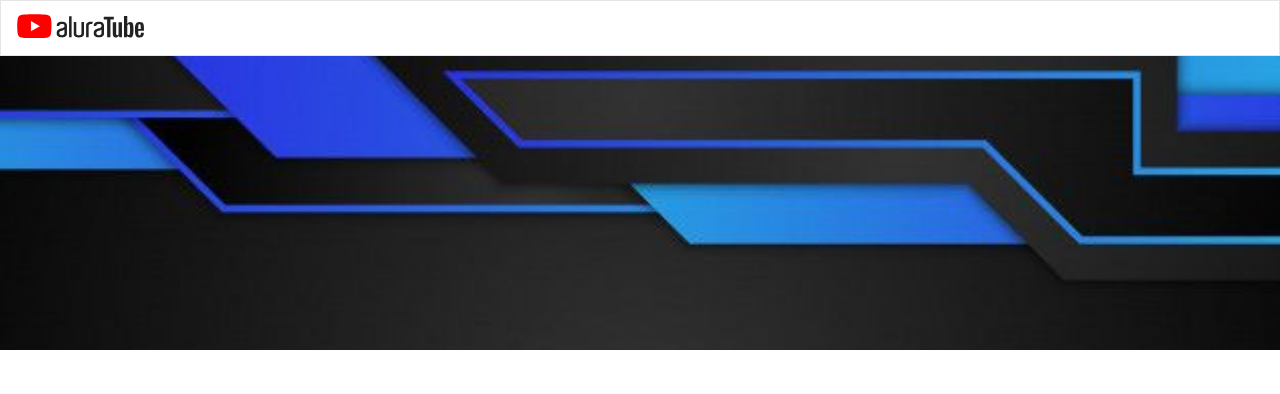
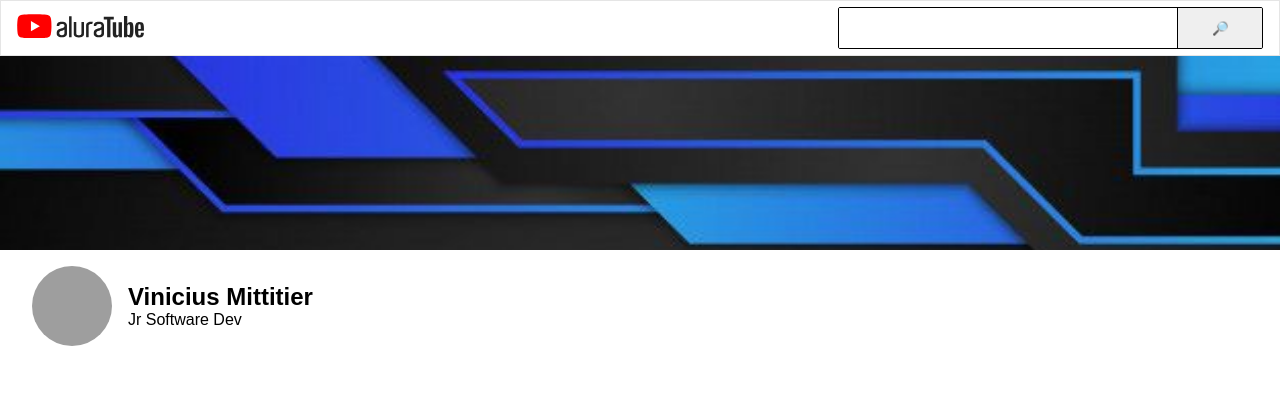
Before and after one commit to vmittitier/aluratube, a Next.js app: page / in a window 1280 px wide. Shown: the top 394 px of the page. Built offline with nearby package versions, Linux system fonts and the light colour scheme; grey boxes are pictures that could not be loaded.

Commit message:
atualizacao search

```diff
--- a/pages/index.js
+++ b/pages/index.js
@@ -1,3 +1,4 @@
+import React from "react";
 import ViniTube from "../ViniTube.json";
 import styled from "styled-components";
 import { CSSReset } from "../src/components/CSSReset";
@@ -10,6 +11,8 @@
         // backgroundColor: "red"
     }
 
+    const [valorDoFiltro, setValorDoFiltro] = React.useState("");
+
     return (
         <>
             <CSSReset />
@@ -19,9 +22,10 @@
                 flex: 1,
                 // backgroundColor: "red",
             }}>
-            <Menu />
+                {/* Prop Drilling */}
+                <Menu valorDoFiltro={valorDoFiltro} setValorDoFiltro={setValorDoFiltro} />
                 <Header />
-            <Timeline playlists={ViniTube.playlists} />
+                <Timeline searchValue={valorDoFiltro} playlists={ViniTube.playlists} />
             </div>
         </>
     );
@@ -36,7 +40,6 @@
             border-radius:50%
         }
         .user-info{
-            margin-top: 50px;
             display: flex;
             align-items: center;
             width: 100%;
@@ -49,7 +52,7 @@
 function Header() {
     return (
         <StyledHeader>
-            <Banner/>
+            <Banner />
             <section className="user-info">
                 <img src={`http://github.com/${ViniTube.github}.png`} />
                 <div>
@@ -61,27 +64,34 @@
     )
 };
 
-function Timeline(props) {
+function Timeline({ searchValue, ...props }) {
     const playlistNames = Object.keys(props.playlists);
 
     return (
         <StyledTimeline>
             {playlistNames.map((playlistName) => {
                 const videos = props.playlists[playlistName];
-                console.log(videos)
+                // console.log(videos)
                 return (
-                    <section>
+                    <section key={playlistName}>
                         <h2>{playlistName}</h2>
                         <div>
-                        {videos.map((video) => {
+                            {videos
+                                .filter((video) => {
+                                    const titleNormalized = video.title.toLowerCase();
+                                    const searchValueNormalized = searchValue.toLowerCase();
+                                    return titleNormalized.includes(searchValueNormalized)
+                                })
+                                .map((video) => {
                                     return (
-                            <a href={video.url}>
+                                        <a key={video.url} href={video.url}>
                                             <img src={video.thumb} />
                                             <span>
                                                 {video.title}
                                             </span>
                                         </a>
-                            )})}
+                                    )
+                                })}
                         </div>
                     </section>
 
--- a/src/components/Banner.js
+++ b/src/components/Banner.js
@@ -6,8 +6,7 @@
     display: flex;
     margin-top: 50px;
     width: 100vw;
-    height: 300px;
-    padding: 6px;
+    height: 200px;
     `;
 
 const Banner = () => {
--- /dev/null
+++ b/src/components/Menu/components/Search.js
@@ -0,0 +1,55 @@
+import React from "react";
+import styled from "styled-components"
+
+const StyledSearch = styled.div`
+  display: flex;
+  flex-direction: row;
+  border: 1px solid ${({ theme }) => theme.borderBase};
+  max-width: 425px;
+  width: 100%;
+  border-radius: 2px;
+  overflow: hidden;
+
+  input {
+    width: 80%;
+    padding: 4px 6px;
+    border: none;
+    outline: none;
+    color: ${({ theme }) => theme.textColorBase};
+    background-color: ${({ theme }) => theme.backgroundBase};
+  }
+  button {
+    flex: 1;
+    cursor: pointer;
+    border: none;
+    background-color: ${({ theme }) => theme.backgroundLevel2};
+    box-shadow: 0 1px 0 rgb(0 0 0 / 10%);
+    border-left: 1px solid ${({ theme }) => theme.borderBase};
+    width: 40px;
+    height: 40px;
+    @media (min-width: 600px) {
+      width: 64px;
+      height: 40px;
+    }
+  }
+`;
+
+// Home
+// Menu
+// Search
+// Informação sempre desce
+
+export default function Search({ valorDoFiltro, setValorDoFiltro }) {
+
+    const valorDaBusca = valorDoFiltro;
+    const setValorDaBusca = setValorDoFiltro;
+
+    return (
+        <StyledSearch>
+            <input type="text" onChange={(e) => setValorDaBusca(e.target.value)} value={valorDaBusca} />
+            <button>
+                🔎
+            </button>
+        </StyledSearch>
+    )
+}
--- a/src/components/Menu.js
+++ b/src/components/Menu/index.js
@@ -1,4 +1,5 @@
 import styled from "styled-components";
+import Search from "./components/Search";
 
 const StyledMenu = styled.header`
   display: flex;
@@ -24,12 +25,13 @@
   }
 `;
 
-export default function Menu() {
+export default function Menu({ valorDoFiltro, setValorDoFiltro }) {
   return (
     <StyledMenu>
       <div>
         <Logo />
       </div>
+      <Search valorDoFiltro={valorDoFiltro} setValorDoFiltro={setValorDoFiltro} />
     </StyledMenu>
   );
 }
```
Lines whose indentation alone changed are shown as unchanged.
